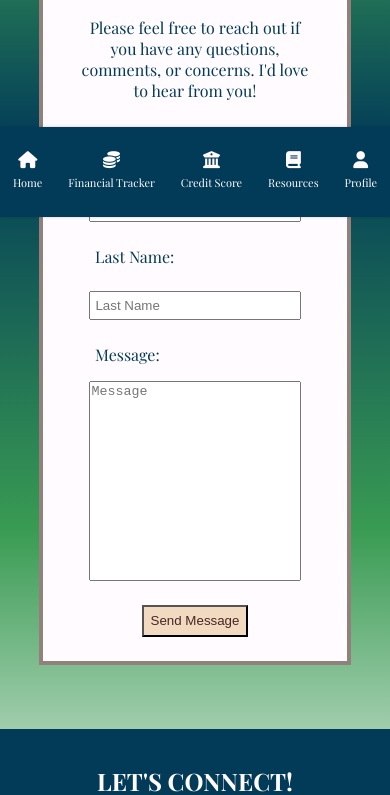
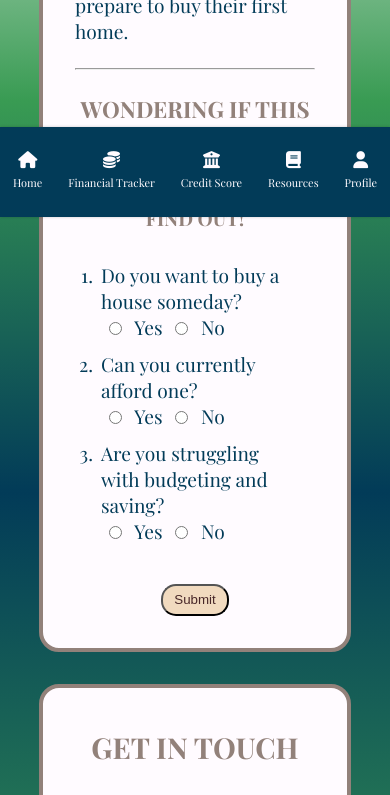
Before and after one commit to Npcodes1/Dollars-and-Sense, a plain HTML site: page index.html in a window 390 px wide. Shown: the part 627-1422 px from the top of the page. Drawn offline with nearby package versions, Linux system fonts and the light colour scheme; a web font is replaced by a local one.

Commit message:
added quiz to index page. Edited JS for it and also added to README

```diff
--- a/index.html
+++ b/index.html
@@ -26,7 +26,7 @@
     <header class="top-header">
       <div class="logo-container">
         <a href="./index.html">
-          <img src="./public/images/DOLLAR$ & $EN$E.png" alt="site-logo" />
+          <img src="./public/images/DOLLAR$ & $EN$E LOGO.png" alt="site-logo" />
         </a>
       </div>
       <nav class="navbar">
@@ -76,17 +76,52 @@
             help first-time minority home buyers. Our goal is to provide
             financial literacy to prepare to buy their first home.
           </p>
-          <!-- Maybe include a little quiz to let user know if this site is for them? -->
+
+          <hr />
+
+          <!-- Quiz -->
+          <h3 class="h3-title">WONDERING IF THIS SITE IS FOR YOU?</h3>
+          <h4 class="h4-title">TAKE THE QUIZ AND FIND OUT!</h4>
+          <form onsubmit="return false">
+            <div class="form-questions-wrapper">
+              <ol>
+                <li> Do you want to buy a house someday?
+                  <div class="quiz-content">
+                    <input type="radio" id="question1-yes" name="question1" value="yes" onclick="answeredQuestions()" required></input>
+                    <label>Yes</label>
+                    <input type="radio" id="question1-no" name="question1" value="no" onclick="answeredQuestions()" required></input>
+                    <label>No</label>
+                  </div>
+                </li>
+                <li> Can you currently afford one?
+                  <div class="quiz-content">
+                    <input type="radio" id="question2-yes" name="question2" value="yes" onclick="answeredQuestions()" required></input>
+                    <label>Yes</label>
+                    <input type="radio" id="question2-no" name="question2" value="no" onclick="answeredQuestions()" required></input>
+                    <label>No</label>
+                  </div>
+                <li> Are you struggling with budgeting and saving?
+                  <div class="quiz-content">
+                    <input type="radio" id="question3-yes" name="question3" value="yes" onclick="answeredQuestions()" required></input>
+                    <label>Yes</label>
+                    <input type="radio" id="question3-no" name="question3" value="no" onclick="answeredQuestions()" required></input>
+                    <label>No</label>
+                  </div>
+                </li>
+              </ol>
+              <!-- Submit Button -->
+            <div class="form-submit quiz">
+              <button class="btn" type="submit" onclick="getFinalResult()">Submit</button>
+            </div>
+            <p id="quiz-results"></p>
+          </div>
+          </form>
         </div>
       </section>
 
       <section class="section-container">
         <div class="content-wrapper">
           <h2 class="h2-title">GET IN TOUCH</h2>
-          <p class="contact-paragraph">
-            Please feel free to reach out if you have any questions, comments,
-            or concerns. I'd love to hear from you!
-          </p>
         </div>
 
         <!-- Message Form -->
@@ -166,8 +201,7 @@
           <a href="#"><i class="fa-solid fa-circle-arrow-up"></i></a>
         </div>
         <div class="copyright-wrapper">
-          Copyright &copy; Nicole Payne <span id="copyright"></span>. All rights
-          reserved.
+          <span id="copyright"></span>
         </div>
       </section>
     </footer>
--- a/public/js/scripts.js
+++ b/public/js/scripts.js
@@ -1,4 +1,53 @@
 // alert("This is working!");
 
-// To add current year to copyright
-document.getElementById("copyright").innerHTML = (new Date().getFullYear());
+// To add current year to copyright.
+let currentYear = new Date().getFullYear();
+document.getElementById("copyright").innerHTML = `Copyright &copy; Nicole Payne ${currentYear}. All Rights Reserved.`;
+
+// Quiz results
+// To storing the value of if yes or no was checked into variables.
+    // Question 1
+    let question1Yes = document.getElementById("question1-yes");
+    let question1No = document.getElementById("question1-no");
+
+    // Question 2
+    let question2Yes = document.getElementById("question2-yes");
+    let question2No = document.getElementById("question2-no");
+
+    // Question 3
+    let question3Yes = document.getElementById("question3-yes");
+    let question3No = document.getElementById("question3-no");
+
+    //To keep score
+    let score = 0;
+
+// To create a score based on the answers clicked in the questions. Yes = +1 No = 0
+function answeredQuestions() {
+    // //if clicked yes, add 1 to score
+    if (question1Yes.checked || question2Yes.checked || question3Yes.checked) {
+        score = score + 1;
+        console.log(score);
+      //if clicked no, score remains unchanged
+    } else if (question1No.checked || question2No.checked || question3No.checked) {
+        score = score + 0;
+        console.log(score);
+    } else {
+        console.warn("Something went wrong!");
+    };
+    return score;
+};
+
+// Shows final answer once button is clicked.
+function getFinalResult() {
+    //Display result on page based on calculated score
+     if (score < 2) {
+        confirm(`This is not the site for you! Sorry!`);
+        console.log(`This is not the site for you! Sorry!`);
+    } else if (score >= 2) {
+        confirm(`This is the site for you! Welcome!`);
+        console.log(`This is the site for you! Welcome!`);
+    } else {
+        console.warn("There\'s a problem with this quiz!");
+    }
+    return;
+};
--- a/public/styles/styles.css
+++ b/public/styles/styles.css
@@ -19,12 +19,13 @@ body {
     font-family: "Playfair Display", serif;
     color: var(--black);
     background: linear-gradient(var(--snow) 15%, var(--money-green), var(--indigo-dye) 50%, var(--money-green), var(--snow));
+    font-size: 1.2rem;
 }
 
 /* Top Navigation Bar */
 .top-header {
     background-color: var(--indigo-dye);
-    padding: 1.5rem;
+    padding: 0 1.5rem;
     display: flex;
     flex-wrap: wrap;
     justify-content: space-between;
@@ -32,9 +33,7 @@ body {
 }
 
 .logo-container > a > img {
-    width: 170px;
-    border-radius: 50%;
-    border: 3px solid var(--cinereous-ashy-grey);
+    width: 200px;
 }
 
 .nav-links {
@@ -115,10 +114,15 @@ body {
     max-width: 80%;
     margin: 2rem auto;
     border: 4px solid var(--cinereous-ashy-grey);
+    border-radius: 20px;
 }
 
 .margin-space {
     margin-top: 4rem;
+}
+
+hr {
+    margin: 1.5rem 0;
 }
 
 .content-wrapper {
@@ -130,7 +134,7 @@ body {
     text-align: center;
 }
 
-.h1-title, .h2-title {
+.h1-title, .h2-title, .h3-title, .h4-title {
     color: var(--cinereous-ashy-grey);
     text-align: center;
 }
@@ -138,7 +142,9 @@ body {
 .btn {
     background-color: var(--almond);
     color: var(--caput-mortuum);
-    padding: 0.4rem;
+    padding: 0.4rem 0.7rem;
+    cursor: pointer;
+    border-radius: 15px;
 }
 
 .btn:hover {
@@ -179,8 +185,9 @@ body {
 }
 
 input {
-    padding: 0.3rem;
+    padding: 0.3rem 0.2rem;
     margin: 0.5rem auto;
+    /* border-radius: 10px;    */
 }
 
 textarea {
@@ -188,6 +195,35 @@ textarea {
     height: 200px;
     resize: none;
 }
+
+/* Quiz */
+.form-questions-wrapper {
+    text-align: center;
+}
+
+.quiz-content {
+    margin-bottom: 0.5rem;
+}
+
+.quiz-content > input[type=radio] {
+    margin: 1rem;
+    cursor: pointer;
+}
+
+.form-questions-wrapper > ol {
+    max-width: 40%;
+    margin: auto;
+}
+
+.form-questions-wrapper > ol > li {
+    text-align: left;
+    padding-left: 0.5rem;
+}
+
+#quiz-results {
+    margin: auto;
+}
+
 
 /* Footer Section */
 .footer-container {
@@ -329,12 +365,32 @@ textarea {
     /* Logo */
     .logo-container > a > img {
         margin-left: 0;
-        width: 150px;
+        width: 250px;
     }
 
     /* Top Navigation Bar */
     .nav-links {
         display: none;
+    }
+
+    /* Quiz */
+    .h4-title {
+        color: var(--cinereous-ashy-grey);
+        text-align: center;
+    }
+
+    .form-questions-wrapper > ol {
+        max-width: 85%;
+        padding: 0.3rem;
+
+    }
+
+    .form-questions-wrapper > ol > li {
+        padding-left: 0.2rem;
+    }
+
+    .quiz-content > input[type=radio] {
+        margin: 0.5rem;
     }
 
     /* Contact Form */
@@ -377,15 +433,20 @@ textarea {
         justify-content: space-around;
     }
 
-     /* Logo */
-     .logo-container > a > img {
-        margin-left: 0;
-        width: 180px;
-    }
-
     /* Top Navigation Bar */
     .nav-links {
         display: none;
+    }
+
+    /* Quiz */
+    .form-questions-wrapper > ol {
+        max-width: 60%;
+        padding: 0;
+        margin: auto;
+    }
+
+    .form-questions-wrapper > ol > li {
+        text-align: left;
     }
 
     /* To shift labels in contact form to the left */
@@ -407,14 +468,14 @@ textarea {
         flex-wrap: wrap;
     }
 
-    /* Logo */
-    .logo-container > a > img {
-        margin-left: 2rem;
-    }
-
     /* Hiding bottom navigation bar when in laptop size. */
     .bottom-header {
         display: none;
     }
 
+    /* Quiz */
+    .form-questions-wrapper {
+        margin: auto;
+    }
+
 }
```
Also changed, not shown: admin.html (+4 -5 lines), credit-score.html (+4 -5 lines), financial-tracker.html (+2 -3 lines), forgot-login.html (+4 -1 lines), login.html (+4 -1 lines), resources.html (+6 -2 lines), README.md, public/images/DOLLAR$ & $EN$E LOGO.png (added), public/images/DOLLAR$ & $EN$E-revised logo.png (deleted), public/images/DOLLAR$ & $EN$E.png (deleted).
